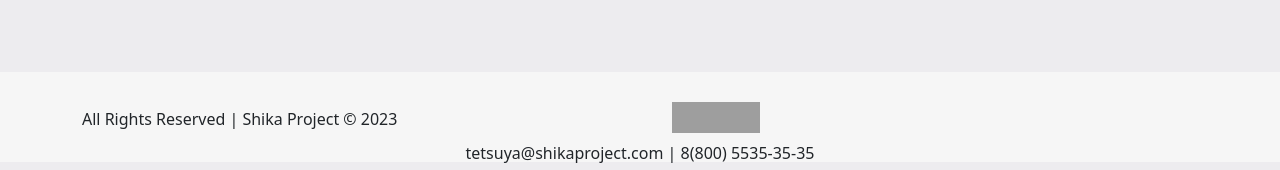
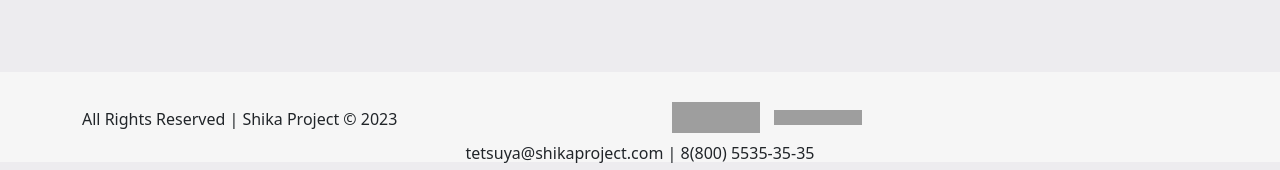
Before and after one commit to MonoShiki/djangoProject, a Django app: page /account/login/ in a window 1280 px wide. Shown: the part 638-808 px from the top of the page. Run offline with Django 4.2, Linux system fonts and the light colour scheme; some libraries are stand-ins or nearby versions; grey boxes are pictures that could not be loaded.

Commit message:
Update footer.html

```diff
--- a/main/templates/main/footer.html
+++ b/main/templates/main/footer.html
@@ -63,6 +63,12 @@
                           <img src="//counter.rambler.ru/top100.cnt?pid=7732597" alt="Топ-100" />
                         </noscript>
                         <!-- END Top100 (Kraken) Counter -->
+
+                        <!-- Top.Mail.Ru logo -->
+                        <a href="https://top-fwz1.mail.ru/jump?from=3567708">
+                        <img src="https://top-fwz1.mail.ru/counter?id=3567708;t=318;l=1" height="15" width="88" alt="Top.Mail.Ru" style="border:0;" /></a>
+                        <!-- /Top.Mail.Ru logo -->
+
                     </div>
                 </div>
                 <div class="row">
```
